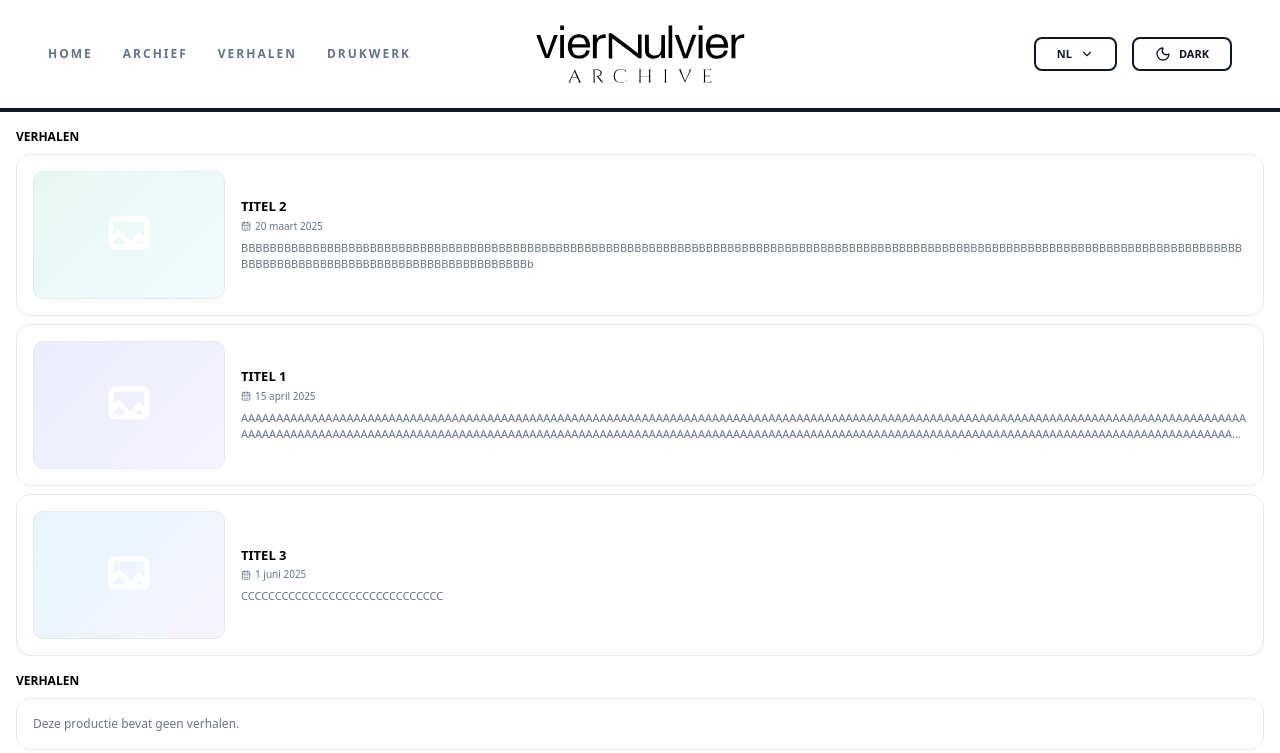
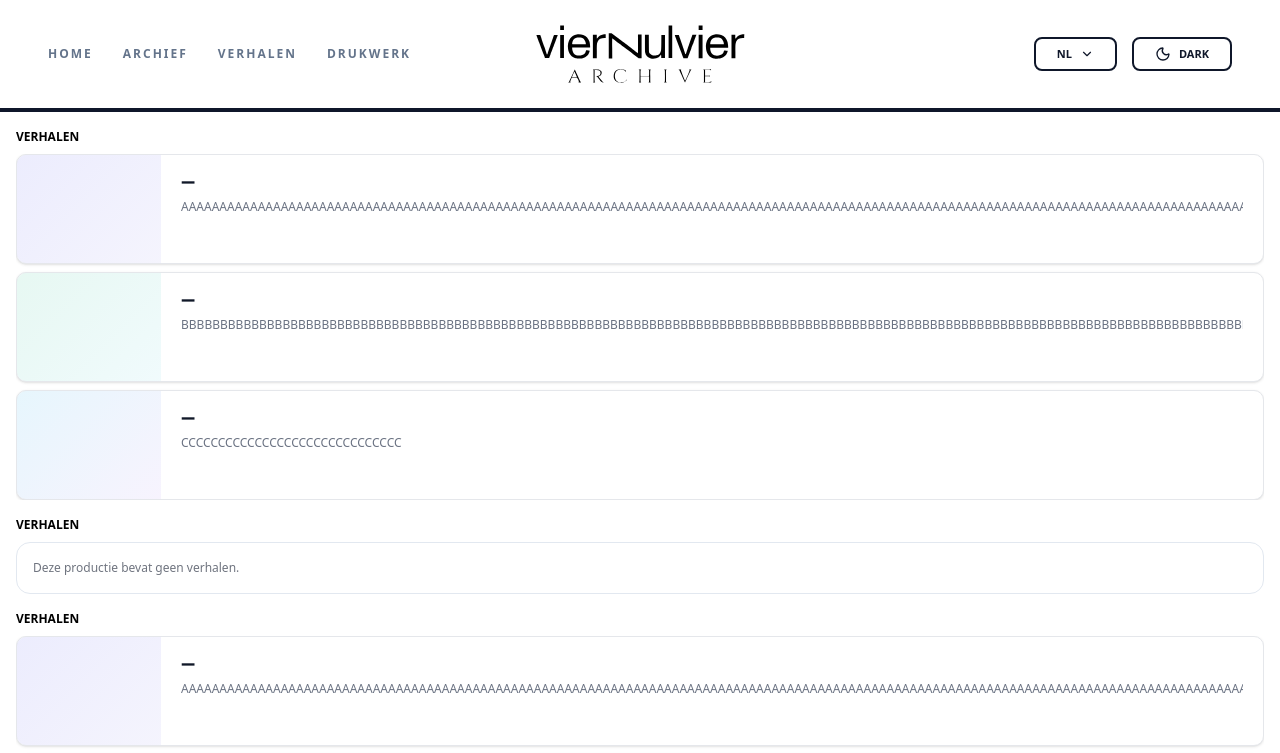
Before and after one commit to SELab-2/viernulvier-4, a Nuxt app in the folder frontend/: page /TempShowcase in a window 1280 px wide. Shown: the top 753 px of the page. Built offline with nearby package versions, Linux system fonts and the light colour scheme.

Commit message:
updated to use Robins component instead

```diff
--- a/frontend/app/components/production/storyListView.vue
+++ b/frontend/app/components/production/storyListView.vue
@@ -17,32 +17,19 @@
  * ]
  */
 
-import type {StoryItem} from "../../types/StoryItem";
-const { t, locale } = useI18n()
-import { CalendarDays } from "lucide-vue-next";
+import type { BlogView } from "@repo/common";
+const { t } = useI18n()
 
 interface Props {
-  stories: StoryItem[];
+  stories: BlogView[];
 }
 const props = defineProps<Props>();
 
-// function to format the date
-const formatDate = (date: Date) => {
-  return date.toLocaleDateString(locale.value, {
-    year: "numeric",
-    month: "long",
-    day: "numeric",
-  });
-};
-
-const sortedStories = computed(() => { // function to sort the stories, oldest first
-  return [...props.stories].sort((a, b) => a.date.getTime() - b.date.getTime())
-})
-
-// constants
-const cardBase = 'flex items-center gap-4 p-4 rounded-xl border border-border bg-card'
-const cardHover = 'hover:border-ring hover:bg-card-hover hover:shadow-sm transition-colors transition-shadow duration-150 cursor-pointer'
-const thumbnailClass = 'w-24 h-16 object-cover rounded-md shrink-0'
+const sortedStories = computed(() => // function to sort the stories, oldest first
+    [...props.stories].sort(
+        (a, b) => new Date(a.created_at).getTime() - new Date(b.created_at).getTime()
+    )
+);
 </script>
 
 <template>
@@ -56,33 +43,14 @@ const thumbnailClass = 'w-24 h-16 object-cover rounded-md shrink-0'
         v-if="stories.length"
         class="flex flex-col gap-2"
     >
-      <div class="overflow-y-auto max-h-[35rem]">
+      <div v-if="stories.length" class="overflow-y-auto max-h-[35rem]">
         <div class="flex flex-col gap-2">
-          <div
+          <BlogsStoryListItem
               v-for="story in sortedStories"
               :key="story.id"
+              :story="story"
               data-testid="data-story"
-              :class="[cardBase, cardHover]"
-          > <!-- testid to make it easier for testing -->
-            <!-- Thumbnail -->
-            <img
-                v-if="story.image"
-                :src="story.image"
-                :alt="story.title"
-                :class="thumbnailClass"
-            />
-            <ThumbnailPlaceholder v-else :id="story.id" size="md" :showIcon="true" :showBorder="true" :rounded="true"/>
-
-            <!-- Content -->
-            <div class="flex-1 min-w-0">
-              <p class="font-bold text-[13px] truncate">{{ story.title }}</p>
-              <p class="flex items-center gap-1 text-[10px] text-muted-foreground mt-0.5 mb-1.5">
-                <CalendarDays :size="10" class="shrink-0" />
-                {{ formatDate(story.date) }}
-              </p>
-              <p class="text-[11px] text-muted-foreground line-clamp-2 break-all">{{ story.description }}</p>
-            </div>
-          </div>
+          />
         </div>
       </div>
     </div>
```
Also changed, not shown: frontend/app/types/StoryItem.ts (deleted, +0 -7 lines).
